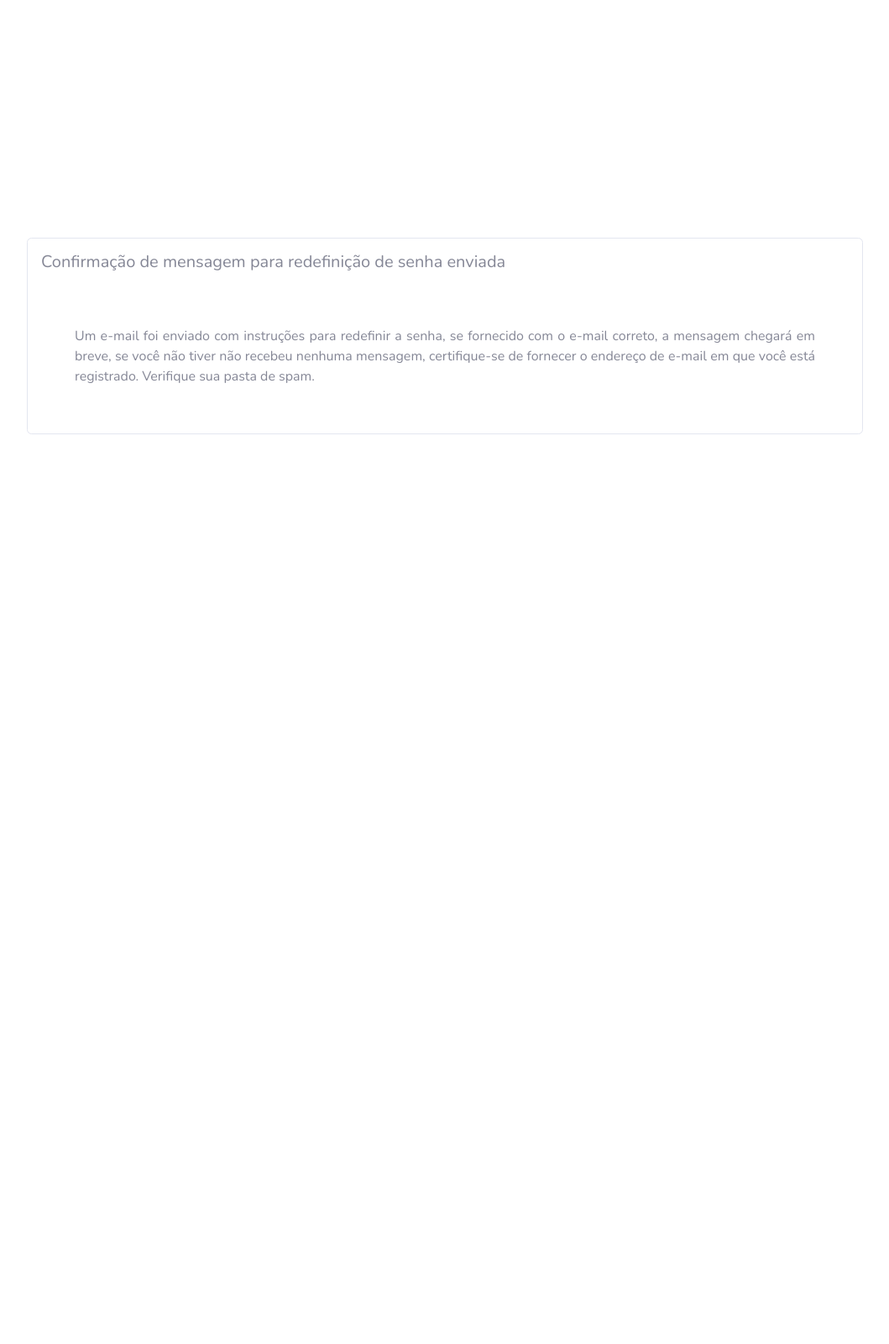
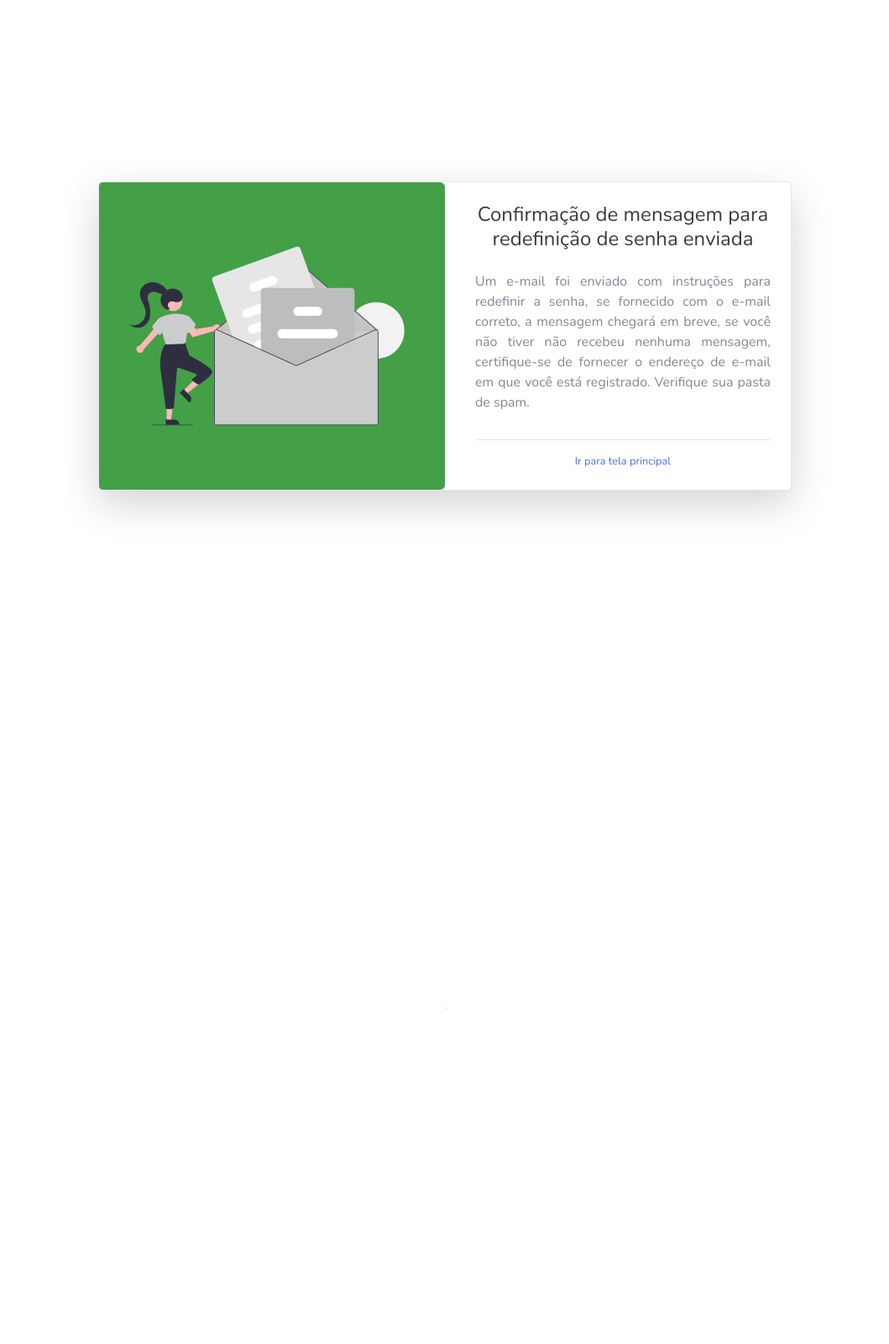
Before and after one commit to projeto-dev-tcc/farm-manager-backend, a Django app: page /password/reset/sent/ in a window 1280 px wide. Shown: the whole page at 84% size, without its empty margins (110-1169 px from the left). Before the commit the page ends 517 px from the top, so only its background shows below. Run offline with Django 3.2, Linux system fonts and the light colour scheme; parts of the project's set-up code (start-up, migrations or seed data) failed here and were passed over; some libraries are stand-ins or nearby versions.

Commit message:
:rocket: adicionando tela de confirmaçao para resetar senha.

```diff
--- a/templates/usuarios/reset_password/reset-password-done.html
+++ b/templates/usuarios/reset_password/reset-password-done.html
@@ -2,26 +2,89 @@
 
 {% load static %}
 
+{% load bootstrap %}
+
 {% block title %}
-    Redefinição de senha concluída | Votation
+    Redefinição de Senha Concluída | Farm Manager
 {% endblock %}
 
 {% block content %}
-    <div class="item-center container center">
-        <div class="container">
-            <div class="container">
-                <div class="card p-2 z-depth-4">
-                    <div class="center m-2">
-                        <h5 class="center fs-2">Confirmação de mensagem para redefinição de senha enviada</h5>
+    <div class="container item-center">
+        <!-- Outer Row -->
+        <div class="row justify-content-center p-5">
+            <div class="col-xl-10 col-lg-12 col-md-9">
+                <div class="card o-hidden border border-5 shadow-lg">
+                    <div class="card-body p-0">
+                        <!-- Nested Row within Card Body -->
+                        <div class="row">
+                            <div class="d-flex align-items-stretch">
+                                <img src="{% static 'img/reset-password-done 1.svg' %}" class="col-lg-6 d-none d-lg-block bg-primary h-100 figure-img p-5 img-fluid rounded" alt="reset-password">
+                                <div class="col-lg-6">
+                                    <div class="p-4">
+                                        <div class="text-center">
+                                            <h1 class="h4 text-gray-900">Confirmação de mensagem para redefinição de senha enviada</h1>
+                                            <p class="py-3 text-justify">
+                                                Um e-mail foi enviado com instruções para redefinir a senha,
+                                                se fornecido com o e-mail correto, a mensagem chegará em breve, se você não tiver
+                                                não recebeu nenhuma mensagem, certifique-se de fornecer o endereço de e-mail em que você está
+                                                registrado. Verifique sua pasta de spam.
+                                            </p>
+                                        </div>
+                                        <hr>
+                                        <div class="text-center">
+                                            <a class="small" href="{% url 'login' %}">Ir para tela principal</a>
+                                        </div>
+                                    </div>
+                                </div>
+                            </div>
+                        </div>
                     </div>
-                    <article class="fs-6 text-justify m-5">
-                        Um e-mail foi enviado com instruções para redefinir a senha,
-                        se fornecido com o e-mail correto, a mensagem chegará em breve, se você não tiver
-                        não recebeu nenhuma mensagem, certifique-se de fornecer o endereço de e-mail em que você está
-                        registrado. Verifique sua pasta de spam.
-                    </article>
+                </div>
+            </div>
+        </div>
+    </div>
+
+    <div class="container item-center">
+        <!-- Outer Row -->
+        <div class="row justify-content-center p-5">
+            <div class="col-xl-10 col-lg-12 col-md-9">
+                <div class="card o-hidden border border-5 shadow-lg">
+                    <div class="card-body p-0">
+
+                    </div>
                 </div>
             </div>
         </div>
     </div>
 {% endblock %}
+
+{% block javascript %}
+    <script>
+        $(document).ready(function(){
+            $(".form-control").addClass("form-control-user")
+            $("#id_email").attr("required", false)
+            $("#id_email").attr("placeholder", "Insira o e-mail registrado...");
+        });
+    </script>
+
+    <!-- Validação do E-mail -->
+    <script>
+        $("#id_email").change(function () {
+            var form = $(this).closest("form");
+            $.ajax({
+                url: "{% url 'validate_email_registered' %}",
+                data: form.serialize(),
+                dataType: 'json',
+                success: function (data) {
+                    //CONFIRM IF EMAIL EXIST
+                    if(!data.is_email_registered){
+                        $("#btn_reset_password").attr("disabled", true);
+                    }
+                    else{
+                        $("#btn_reset_password").attr("disabled", false);
+                    }
+                }
+            });
+        });
+    </script>
+{% endblock %}
```
Also changed, not shown: static/img/reset-password-done 1.svg (added), static/img/reset-password-done.svg (added), static/img/reset-password2.svg (deleted).
